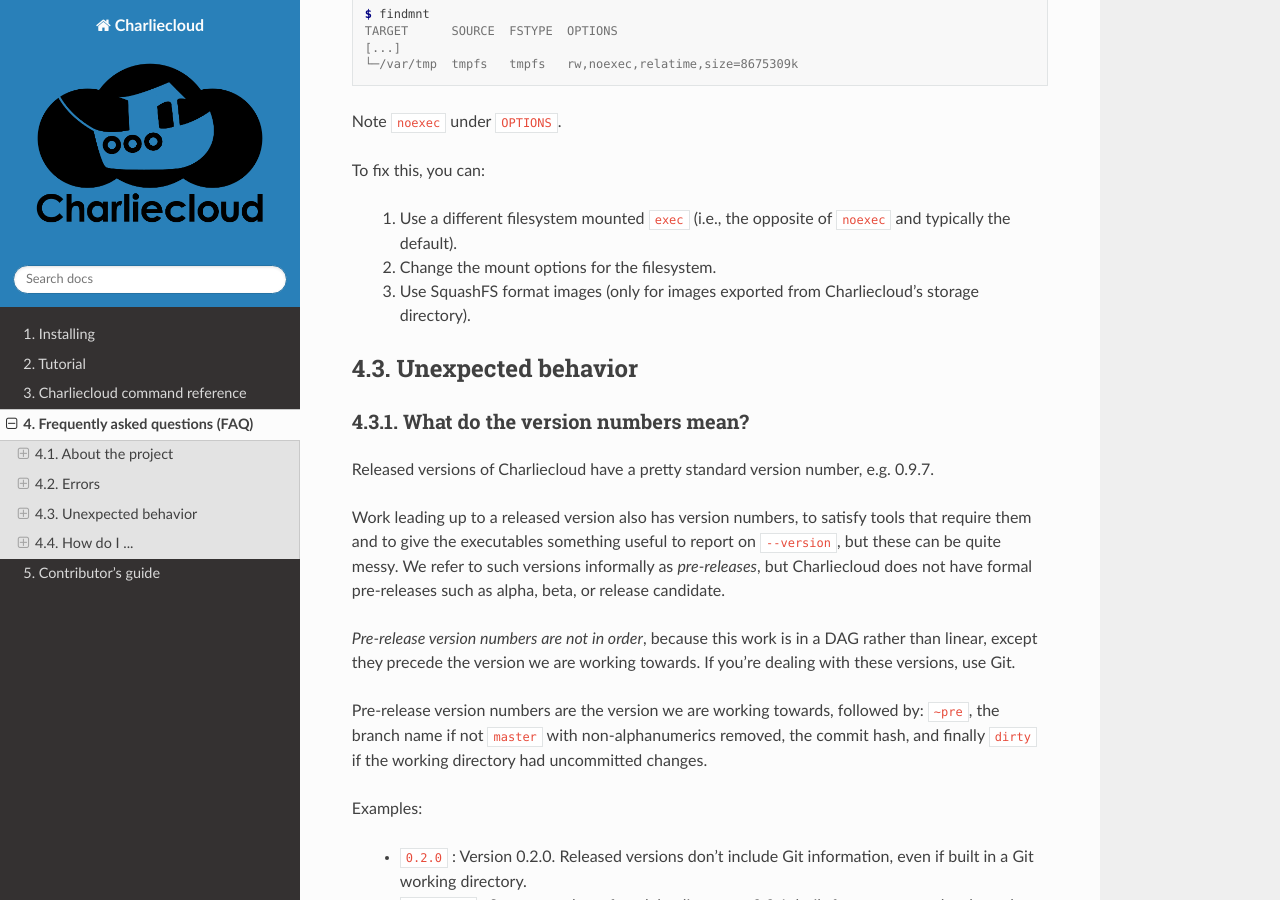
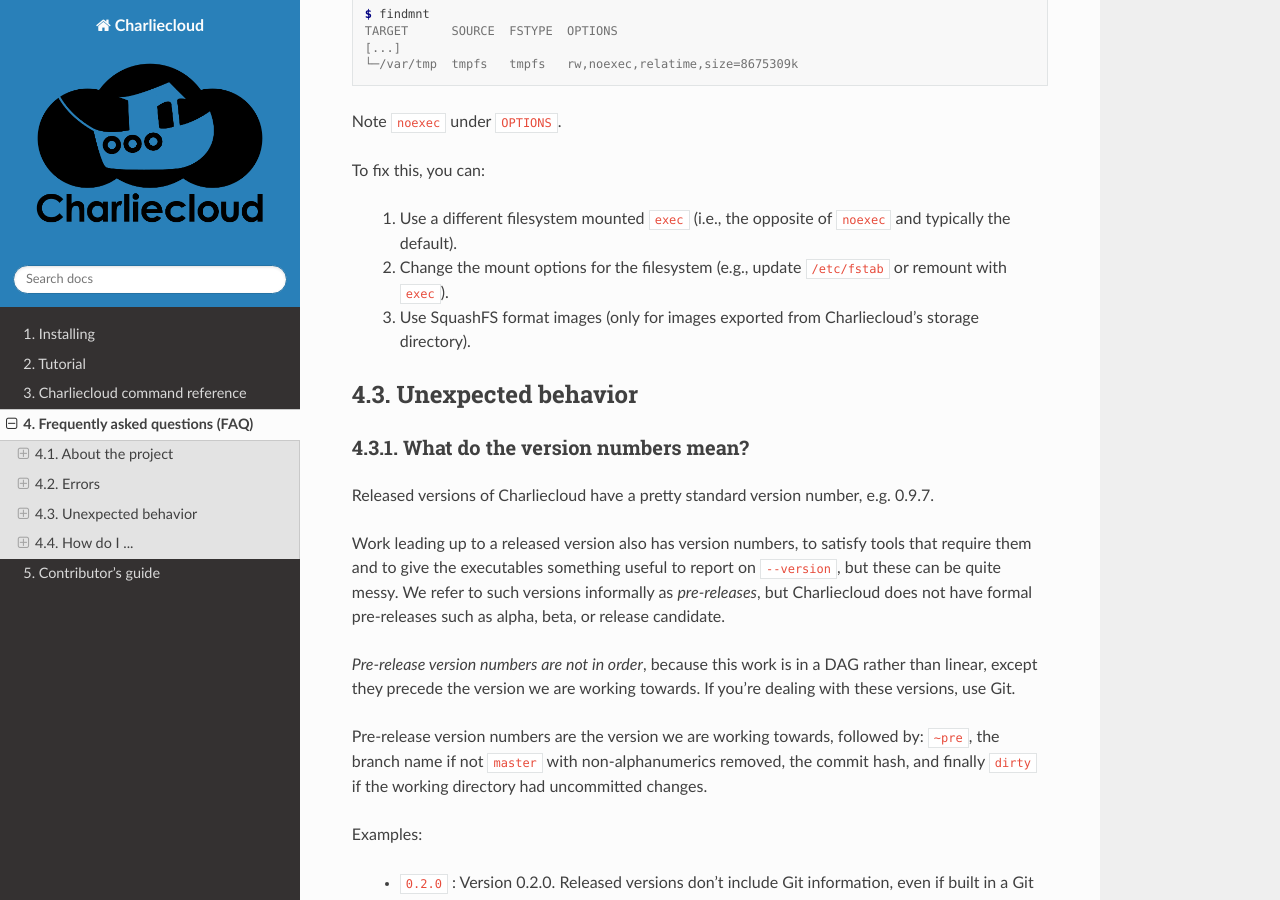
Before and after one commit to hpc/charliecloud, a Sphinx documentation site: the page built from doc/faq.rst, in a window 1280 px wide and 900 px high, scrolled down 5349 px. Built offline with Sphinx 7.4.7 and the Read the Docs theme 2.0.0, drawn with Linux system fonts in a browser that asks for light colours.

Commit message:
update with wording suggestion

```diff
--- a/doc/faq.rst
+++ b/doc/faq.rst
@@ -224,7 +224,8 @@
   1. Use a different filesystem mounted :code:`exec` (i.e., the opposite
      of :code:`noexec` and typically the default).
 
-  2. Change the mount options for the filesystem.
+  2. Change the mount options for the filesystem (e.g., update
+     :code:`/etc/fstab` or remount with :code:`exec`).
 
   3. Use SquashFS format images (only for images exported from Charliecloud's
      storage directory).
```
